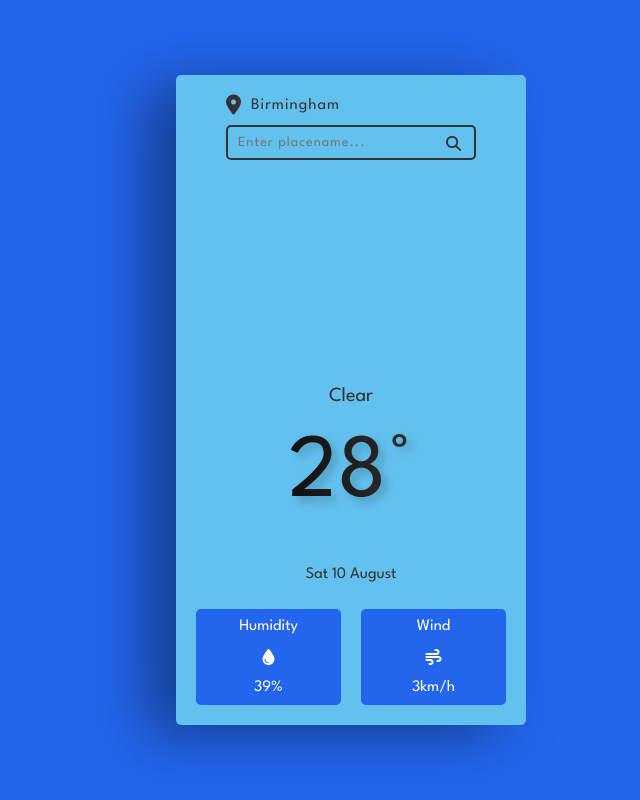
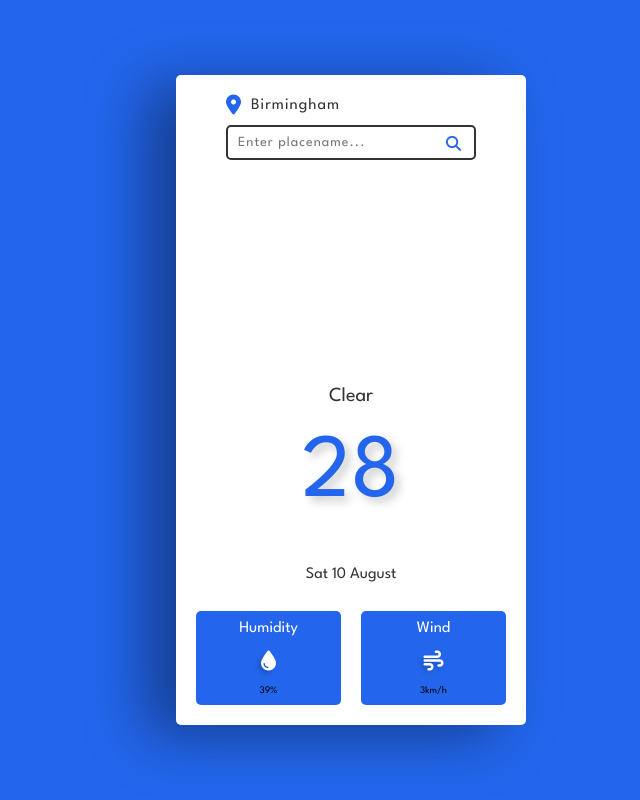
Before and after one commit to Nimira43/Weather-News, a React (Vite) app: page / in a window 1280 px wide. Shown: the whole page, without its empty margins (289-929 px from the left). Built offline with nearby package versions, Linux system fonts and the light colour scheme.

Commit message:
Decided to change the colour scheme around.

```diff
--- a/src/Components/WeatherApp.css
+++ b/src/Components/WeatherApp.css
@@ -14,7 +14,7 @@
 .weather-app {
   width: 35rem;
   height: 65rem;
-  background-color: #63c1ef;
+  background-color: #fff;
   border-radius: 0.5rem;
   display: flex;
   flex-direction: column;
@@ -38,7 +38,7 @@
 
 .search-top i {
   font-size: 2rem;
-  color: #333;
+  color: #2366ed;
 }
 
 .search-top div {
@@ -60,7 +60,7 @@
   outline: none;
   padding: 1rem 3rem 1rem 1rem;
   font-size: 1.6rem;
-  color: #333;
+  color: #2366ed;
 }
 
 .search-bar input::placeholder {
@@ -75,7 +75,7 @@
   transform: translateY(-50%);
   right: 1.5rem;
   font-size: 1.5rem;
-  color: #333;
+  color: #2366ed;
   cursor: pointer;
 }
 
@@ -94,12 +94,7 @@
   left: 50%;
   transform: translateX(-50%);
   font-size: 9rem;
-  background-image: linear-gradient(
-    to right,
-    #111,
-    #333);
-  -webkit-background-clip: text;
-  -webkit-text-fill-color: transparent;
+  color: #2366ed;
   text-shadow: 0.5rem 0.5rem 1rem rgba(0, 0, 0, 0.2);
 }
 
@@ -126,8 +121,17 @@
   align-items: center;
   row-gap: 1.5rem;
   background-color: #2366ed;
-  color: #fff;
   padding: 1rem;
   border-radius: 0.5rem;
+}
+
+.data-name {
+  color: #fff;
   font-size: 1.6rem;
 }
+
+.weather-data i {
+  font-size: 2rem;
+  color: #fff;
+  text-shadow: -0.3rem 0.3rem 0.5rem rgba(0, 0, 0, 0.2);
+}
--- a/src/Components/WeatherApp.jsx
+++ b/src/Components/WeatherApp.jsx
@@ -20,7 +20,7 @@ const WeatherApp = () => {
         <div className="weather">
           <img src={sunny} alt="sunny" />
           <div className="weather-type">Clear</div>
-          <div className="temp">28°</div>
+          <div className="temp">28</div>
         </div>
         <div className="weather-date">
           <p>Sat 10 August</p>
```
